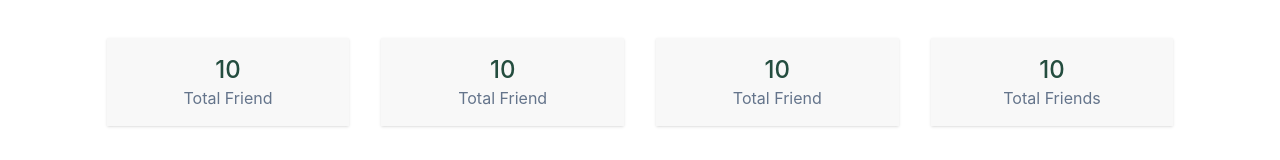
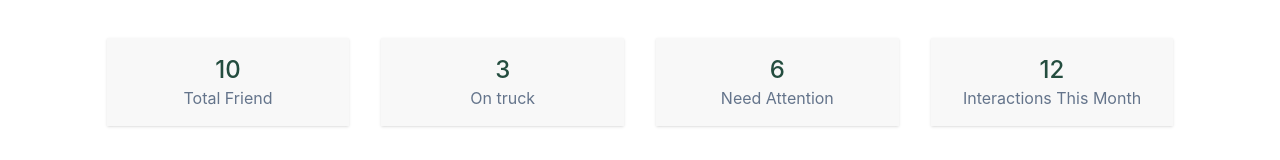
Before and after one commit to josimmss-git/keen-keeper, a React (Vite) app: page / in a window 1280 px wide. Shown: the part 255-415 px from the top of the page. Built offline with nearby package versions, Linux system fonts and the light colour scheme.

Commit message:
timeline function is added according to the figma file

```diff
--- a/src/Components/CardLayout/CardLayout.jsx
+++ b/src/Components/CardLayout/CardLayout.jsx
@@ -1,4 +1,4 @@
-import React, { useContext } from 'react';
+import React, { use, useContext, useState } from 'react';
 import { useParams } from 'react-router';
 import useHooks from '../Shared/useHooks';
 import { RiNotificationSnoozeLine } from "react-icons/ri";
@@ -8,7 +8,9 @@ import { MdAddCall } from "react-icons/md";
 import { MdTextsms } from "react-icons/md";
 import { FaVideo } from "react-icons/fa";
 import { FriendContext } from '../Context/FriendProvider';
-import FriendProvider from '../Context/FriendProvider';
+import Timeline from '../Context/Timeline';
+
+
 
 
 const CardLayout = () => {
@@ -19,19 +21,28 @@ const CardLayout = () => {
 
   const { friends, loading } = useHooks();
 
-  const FriendContextList = useContext(FriendContext);
-
-  console.log(FriendContextList, "friendcontext");
 
   const expectedFriend = friends.find(
     (friend) => String(friend.id) === id
   );
+
+
+  const {timelineFriends, setTimelineFriends} = useContext(FriendContext);
+
 
   if (loading) {
     return <h2>Loading...</h2>;
   }
 
 
+const handleTimlineFriend = () => {
+
+
+    setTimelineFriends([...timelineFriends, expectedFriend]);
+
+
+};
+//  console.log(timelineFriends, "timelinefriends");
 
   return (
     <div className=' mx-auto container grid sm:grid-cols-1 md:grid-cols-2 justify-around bg-base-200 gap-5 mt-12'>
@@ -96,7 +107,7 @@ const CardLayout = () => {
         <div className='inline-block bg-base-100 shadow-sm p-10 px-10 rounded-2xl mt-4 gap-5 mx-auto'>
           <p className='text-2xl font-bold p-5'>Quick Check-In</p>
        <div className='grid grid-cols-3 justify-between items-center gap-5 mx-auto container'>
-             <button className='btn p-8'><MdAddCall />Call</button>
+             <button className='btn p-8' onClick={ handleTimlineFriend} ><MdAddCall />Call</button>
           <button className='btn p-8'><MdTextsms />Text</button>
           <button className='btn p-8'><FaVideo />Video</button>
       </div>
--- a/src/Components/Context/FriendProvider.jsx
+++ b/src/Components/Context/FriendProvider.jsx
@@ -1,4 +1,6 @@
 import React, { createContext } from 'react';
+import { useState } from 'react';
+
 
 
 
@@ -6,15 +8,19 @@ import React, { createContext } from 'react';
 
 
 
- const FriendProvider = ({children}) => {
 
-  const data = {
-    name: "josim"
+const FriendProvider = ({ children }) => {
 
-  }
+    const [timelineFriends, setTimelineFriends] = useState([]);
+
+   const data = {
+    timelineFriends,
+     setTimelineFriends,
+
+   };
 
 
-  return <FriendContext.Provider value={data}>{children }</FriendContext.Provider>
+  return <FriendContext.Provider value={data}>{children}</FriendContext.Provider>
 };
 
 export default  FriendProvider;
--- /dev/null
+++ b/src/Components/Context/Timeline.jsx
@@ -0,0 +1,25 @@
+import React, { useContext } from 'react';
+import { FriendContext } from './FriendProvider';
+
+const Timeline = () => {
+
+  const {timelineFriends, setTimelineFriends} = useContext(FriendContext);
+
+  console.log(timelineFriends, "contextdata");
+  return <div>
+    {
+      timelineFriends.map((friend, ind) => {
+        return <div kdy={ind}>
+          <img src={friend.picture} alt="" />
+          <h2>{friend.name }</h2>
+
+
+        </div>
+         })
+ }
+  </div>;
+
+
+
+}
+export default Timeline;
--- a/src/Components/Hompage/Banner.jsx
+++ b/src/Components/Hompage/Banner.jsx
@@ -21,18 +21,18 @@ const Banner = () => {
 
 
          <div className='text-center bg-base-200 shadow-sm py-4'>
-        <p className='text-[#244D3F] text-2xl font-medium'>10</p>
-        <p className='text-[#64748B]'>Total Friend</p>
+        <p className='text-[#244D3F] text-2xl font-medium'>3</p>
+        <p className='text-[#64748B]'>On truck</p>
         </div>
 
          <div className='text-center bg-base-200 shadow-sm py-4'>
-        <p className='text-[#244D3F] text-2xl font-medium'>10</p>
-        <p className='text-[#64748B]'>Total Friend</p>
+        <p className='text-[#244D3F] text-2xl font-medium'>6</p>
+        <p className='text-[#64748B]'>Need Attention</p>
         </div>
 
          <div className='text-center bg-base-200 shadow-sm py-4'>
-        <p className='text-[#244D3F] text-2xl font-medium'>10</p>
-        <p className='text-[#64748B]'>Total Friends</p>
+        <p className='text-[#244D3F] text-2xl font-medium'>12</p>
+        <p className='text-[#64748B]'>Interactions This Month</p>
         </div>
        </div>
 
--- a/src/Components/Shared/Cards.jsx
+++ b/src/Components/Shared/Cards.jsx
@@ -3,7 +3,7 @@ import { Link } from 'react-router';
 
 const Cards = ({friend}) => {
   return (
-     <Link to={`/timeline/${friend.id}`} className="card bg-base-200 shadow-sm">
+     <Link to={`/friendDetails/${friend.id}`} className="card bg-base-200 shadow-sm">
 
           <figure className="px-10 pt-10">
             <img
```
Also changed, not shown: src/main.jsx (+6 -1 lines), src/Components/Context/FriendCallList.jsx (deleted).
